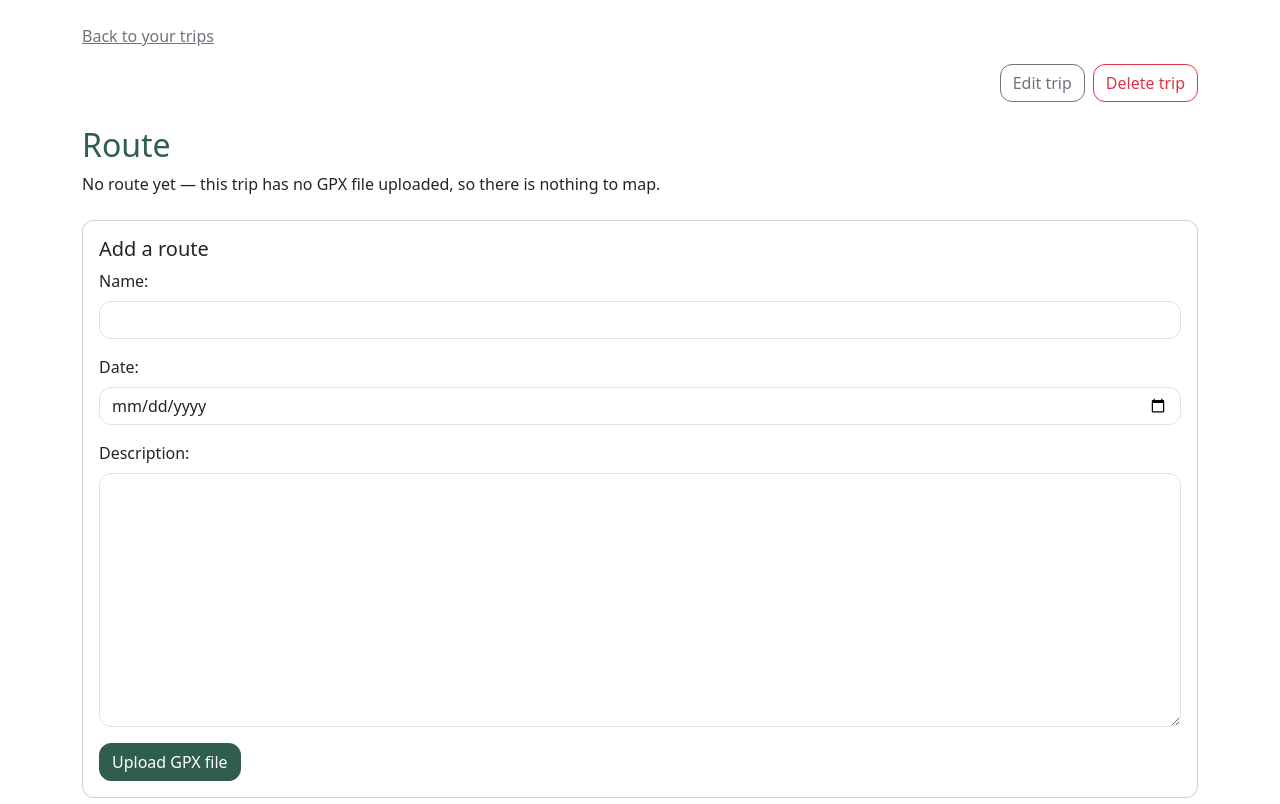
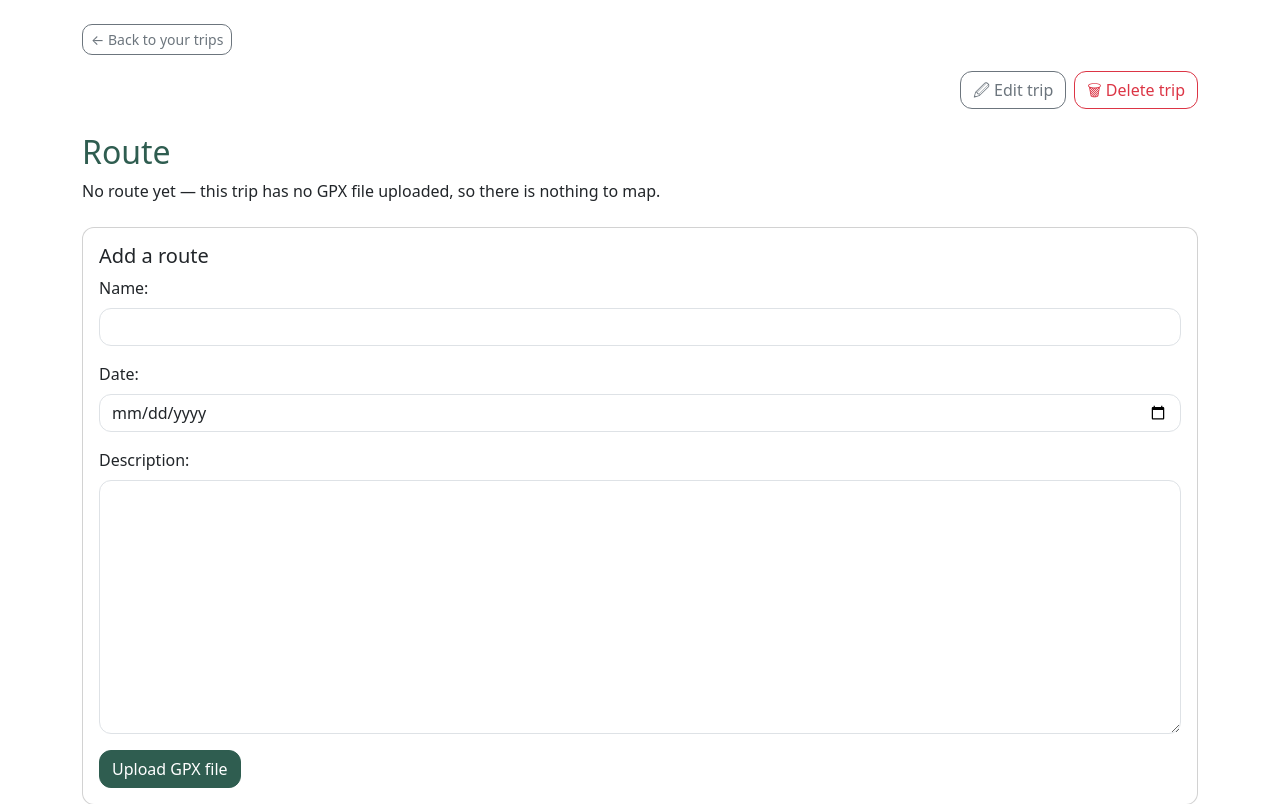
Before and after one commit to miloszj7/VeloLog, a Django app: template trips/templates/trips/trip_detail.html in a window 1280 px wide. Shown: the part 57-861 px from the top of the page. Run offline with Django 5.2, Linux system fonts and the light colour scheme; the template is opened without the code that fills it: values that come from a table or form of the project are taken from there, others are empty; parts of the project's set-up code (start-up, migrations or seed data) failed here and were passed over; some libraries are stand-ins or nearby versions.

Commit message:
style(trip-detail): add icon glyphs to trip detail action links
Back/edit/delete/download links read as bare text or unstyled links; give
each a matching icon and turn the back link into a button so all four
actions look consistent.

```diff
--- a/trips/templates/trips/trip_detail.html
+++ b/trips/templates/trips/trip_detail.html
@@ -11,7 +11,7 @@
 {% endblock %}
 
 {% block content %}
-    <p><a href="{% url 'trips:list' %}" class="link-secondary">Back to your trips</a></p>
+    <p><a href="{% url 'trips:list' %}" class="btn btn-outline-secondary btn-sm">&larr; Back to your trips</a></p>
 
     <div class="d-flex justify-content-between align-items-start flex-wrap gap-2 mb-4">
         <div>
@@ -28,13 +28,13 @@
             re-render — so the link needs no new context key, which is what keeps the two paths
             from drifting apart the way `trips/views.py` warns about.
             {% endcomment %}
-            <a href="{% url 'trips:edit' pk=trip.pk %}" class="btn btn-outline-secondary">Edit trip</a>
+            <a href="{% url 'trips:edit' pk=trip.pk %}" class="btn btn-outline-secondary">&#128393; Edit trip</a>
             {% comment %}
             A link, not a form. What guards the destruction is the confirmation page it leads to,
             plus `TripDeleteView.http_method_names`, which is what keeps the deletion itself
             reachable by POST only.
             {% endcomment %}
-            <a href="{% url 'trips:delete' pk=trip.pk %}" class="btn btn-outline-danger">Delete trip</a>
+            <a href="{% url 'trips:delete' pk=trip.pk %}" class="btn btn-outline-danger">&#128465; Delete trip</a>
         </div>
     </div>
 
@@ -78,7 +78,7 @@
             {% if track_file_available %}
                 <p class="mb-1">Track: {{ track.original_filename }}</p>
                 <p>
-                    <a href="{% url 'gpx:download' pk=track.pk %}" class="btn btn-outline-secondary btn-sm">Download {{ track.original_filename }}</a>
+                    <a href="{% url 'gpx:download' pk=track.pk %}" class="btn btn-outline-secondary btn-sm">&#8595; Download {{ track.original_filename }}</a>
                 </p>
             {% else %}
                 {% comment %}
```
